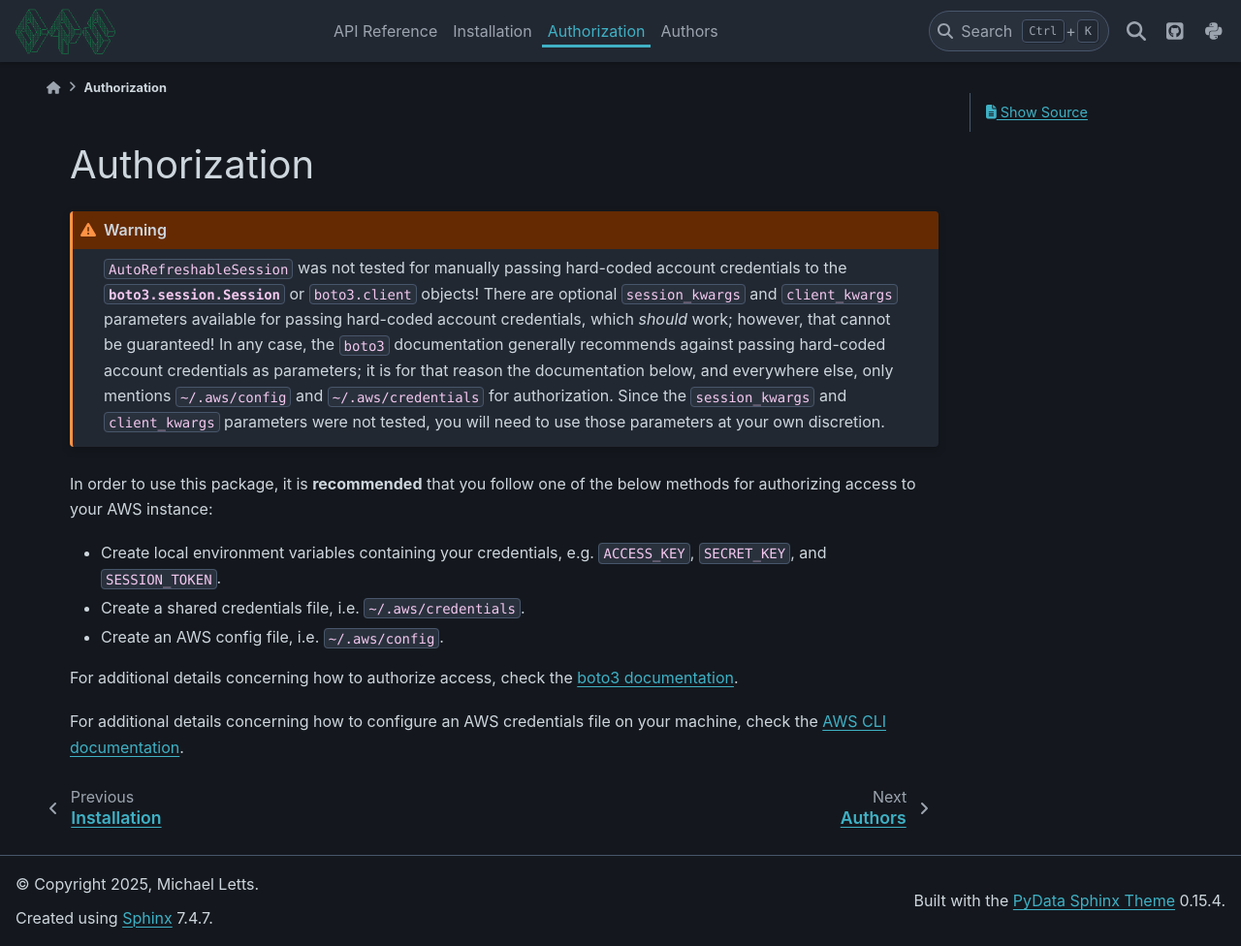
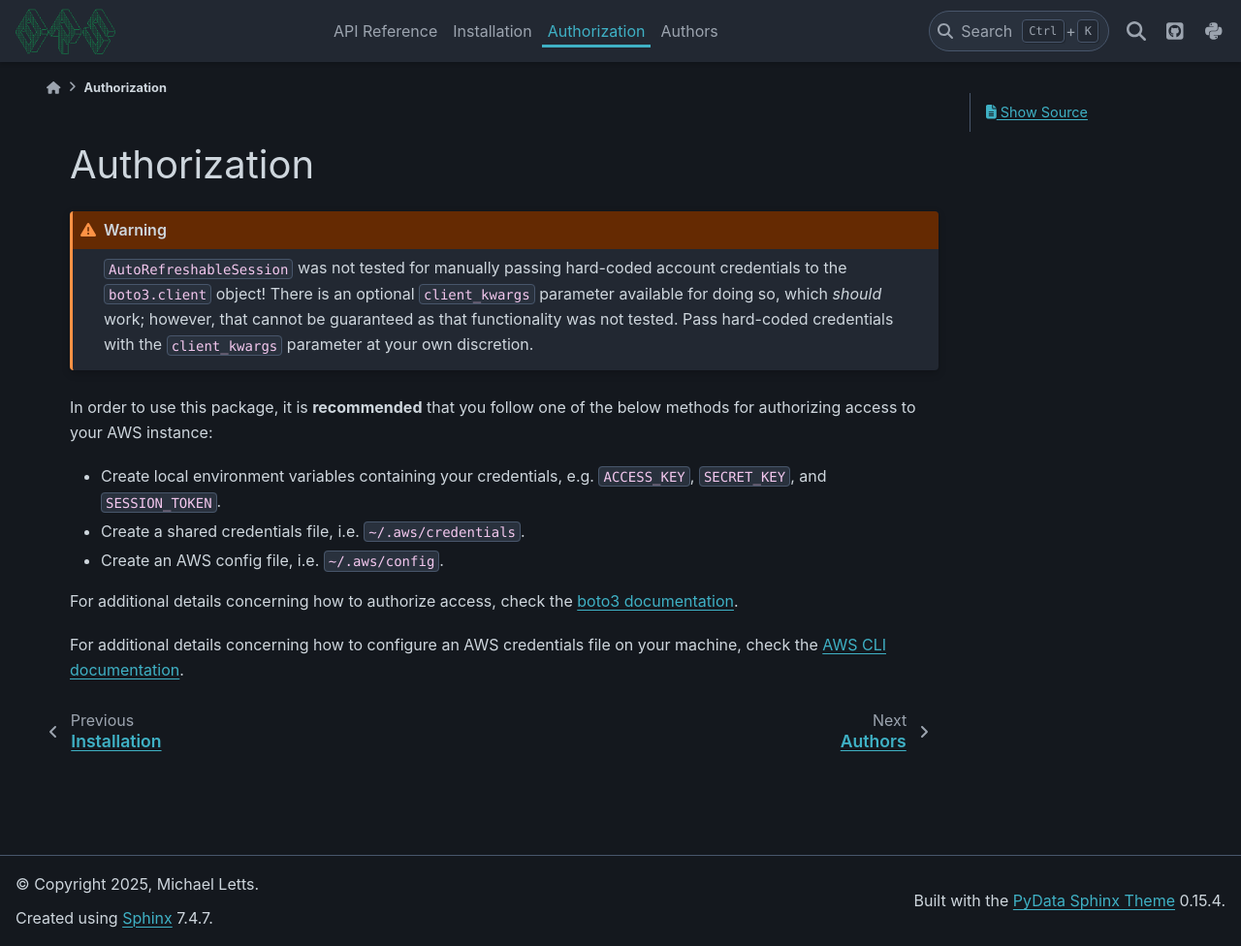
Before and after one commit to michaelthomasletts/boto3-refresh-session, a Sphinx documentation site: the page built from doc/authorization.rst, in a window 1280 px wide and 976 px high. Shown: the whole window at 97% size. Built offline with Sphinx 7.4.7 and the PyData theme 0.15.4, drawn with Linux system fonts in a browser that asks for light colours.

Commit message:
adjusted warning message

```diff
--- a/doc/authorization.rst
+++ b/doc/authorization.rst
@@ -5,15 +5,11 @@ Authorization
 
 .. warning::
     ``AutoRefreshableSession`` was not tested for manually passing hard-coded
-    account credentials to the :class:`boto3.session.Session` or ``boto3.client``
-    objects! There are optional ``session_kwargs`` and ``client_kwargs``
-    parameters available for passing hard-coded account credentials, which
-    *should* work; however, that cannot be guaranteed! In any case, the ``boto3``
-    documentation generally recommends against passing hard-coded account credentials
-    as parameters; it is for that reason the documentation below, and everywhere
-    else, only mentions ``~/.aws/config`` and ``~/.aws/credentials`` for
-    authorization. Since the ``session_kwargs`` and ``client_kwargs`` parameters
-    were not tested, you will need to use those parameters at your own discretion.
+    account credentials to the ``boto3.client`` object! There is an optional
+    ``client_kwargs`` parameter available for doing so, which *should* work;
+    however, that cannot be guaranteed as that functionality was not tested.
+    Pass hard-coded credentials with the ``client_kwargs`` parameter at your
+    own discretion.
 
 In order to use this package, it is **recommended** that you follow one of the
 below methods for authorizing access to your AWS instance:
--- a/pyproject.toml
+++ b/pyproject.toml
@@ -1,6 +1,6 @@
 [project]
 name = "boto3-refresh-session"
-version = "0.0.26"
+version = "0.0.27"
 description = "A simple Python package for refreshing boto3 sessions automatically."
 authors = [
     {name = "Mike Letts",email = "michaelthomasletts@gmail.com"}
```
Also changed, not shown: 1 other file.
